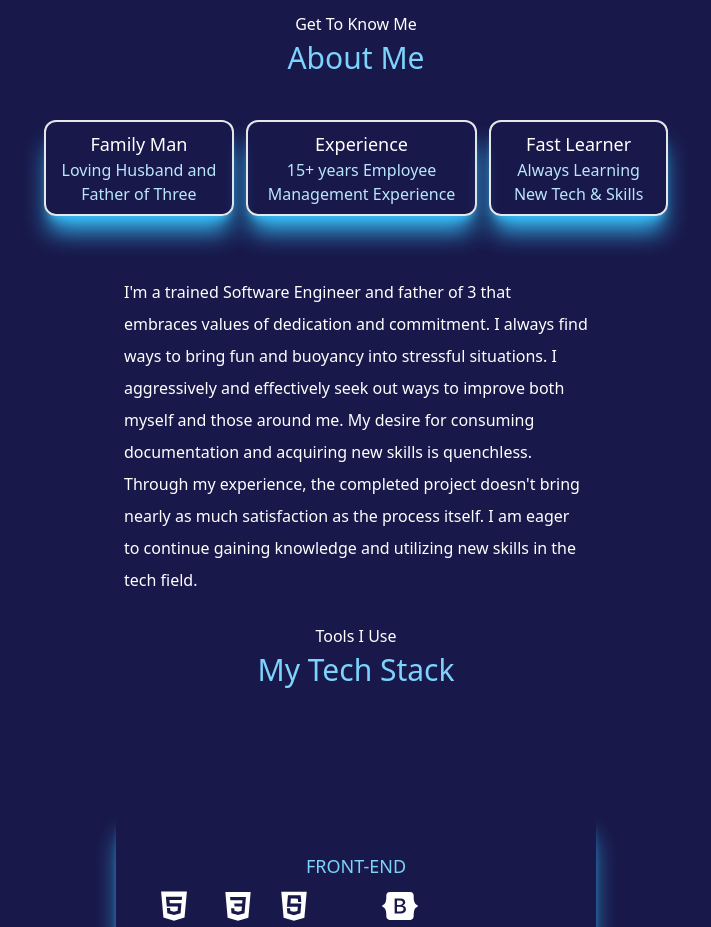
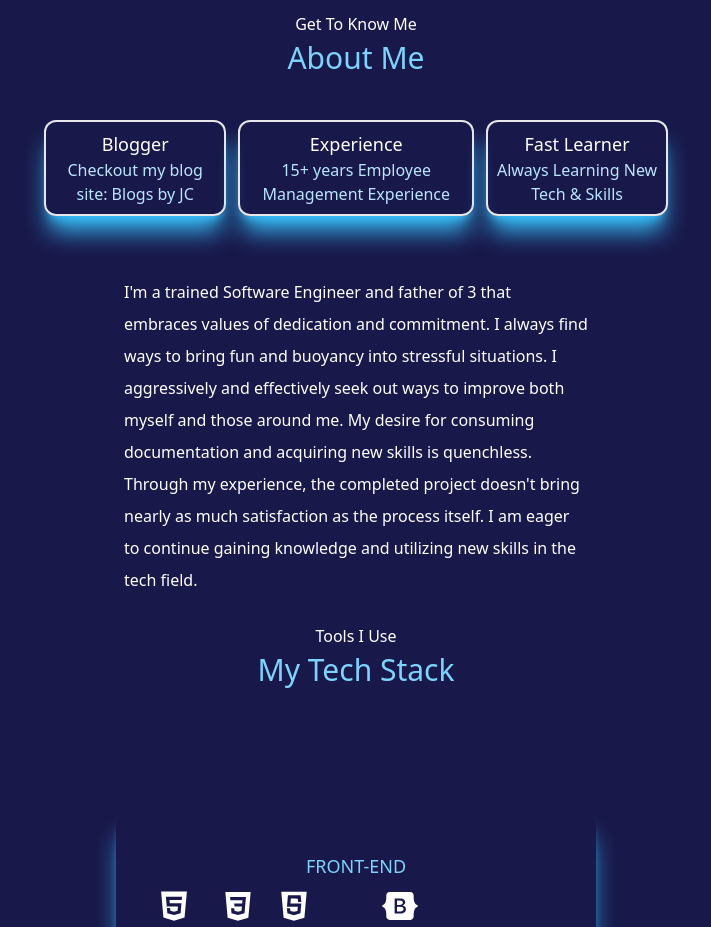
Before and after one commit to Messyginger0804/next.js-portfolio, a Next.js app: page / in a window 1280 px wide. Shown: the part 1240-2167 px from the top of the page, without its empty margins (284-995 px from the left). Built offline with nearby package versions, Linux system fonts and the light colour scheme.

Commit message:
added blog to about me

```diff
--- a/pages/index.js
+++ b/pages/index.js
@@ -13,7 +13,7 @@ import gpt from '../public/gpt4.jpg'
 import TFLS from '../public/TFLS.jpg'
 import JLD from '../public/JLD.png'
 import blog from '../public/Blog.png'
-import { FaReact, FaNodeJs, FaBootstrap, FaXTwitter } from 'react-icons/fa';
+import { FaReact, FaNodeJs, FaBootstrap, FaXTwitter, FaBlog, FaBloggerB, FaBlogger } from 'react-icons/fa';
 import { RiArticleFill } from 'react-icons/ri';
 import { TbBrandNextjs } from 'react-icons/tb';
 import { MdComputer, MdMessage } from 'react-icons/md';
@@ -87,7 +87,7 @@ function Home() {
               <AiFillLinkedin className='shadow-lg shadow-sky-300 rounded-full hover:text-sky-500 hover:cursor-pointer' /> </a>
             <a href='https://github.com/Messyginger0804' target='_blank'><AiFillGithub className='shadow-lg shadow-sky-300 rounded-full hover:text-sky-500 hover:cursor-pointer' /></a>
             <a href='https://twitter.com/Messyginger0804' target='_blank'><AiFillTwitterCircle className='shadow-lg shadow-sky-300 rounded-full hover:text-sky-500 hover:cursor-pointer' /></a>
-            {/* <a href='https://twitter.com/Messyginger0804' target='_blank'><RiArticleFill className='shadow-lg shadow-sky-300 rounded-full hover:text-sky-500 hover:cursor-pointer' /></a> */}
+            {/* <a href='https://blogsbyjc.vercel.app/' target='_blank'><FaBlogger className='shadow-lg shadow-sky-300 rounded-full hover:text-sky-500 hover:cursor-pointer' /></a> */}
           </div>
 
           <div className='bg-blue-300 rounded-full flex justify-center w-ful'>
@@ -119,9 +119,13 @@ function Home() {
           <h3 className='text-center text-3xl py-1 text-sky-300'>About Me</h3>
           <div className='lg:mx-40'>
             <div className='flex gap-3 text-center shadow-lg rounded-xl my-10'>
-              <div className='p-2 m-auto border-2 text-center rounded-xl shadow-sky-400 shadow-xl hover:shadow-sky-300 cursor-none'>
-                <h3 className='text-lg font-medium'>Family Man</h3>
-                <h4 className=' text-sky-200'>Loving Husband and Father of Three</h4>
+              <div className='p-2 m-auto border-2 text-center rounded-xl shadow-sky-400 shadow-xl hover:shadow-sky-300 cursor-pointer '>
+                <h3 className='text-lg font-medium'>Blogger</h3>
+                <h4 className=' text-sky-200 hover:underline'>
+                  <Link>
+                    Checkout my blog site: Blogs by JC
+                  </Link>
+                </h4>
               </div>
               <div className='p-2 m-auto border-2 text-center rounded-xl shadow-sky-400 shadow-xl hover:shadow-sky-300 cursor-none'>
                 <h3 className='text-lg font-medium'>Experience</h3>
```
